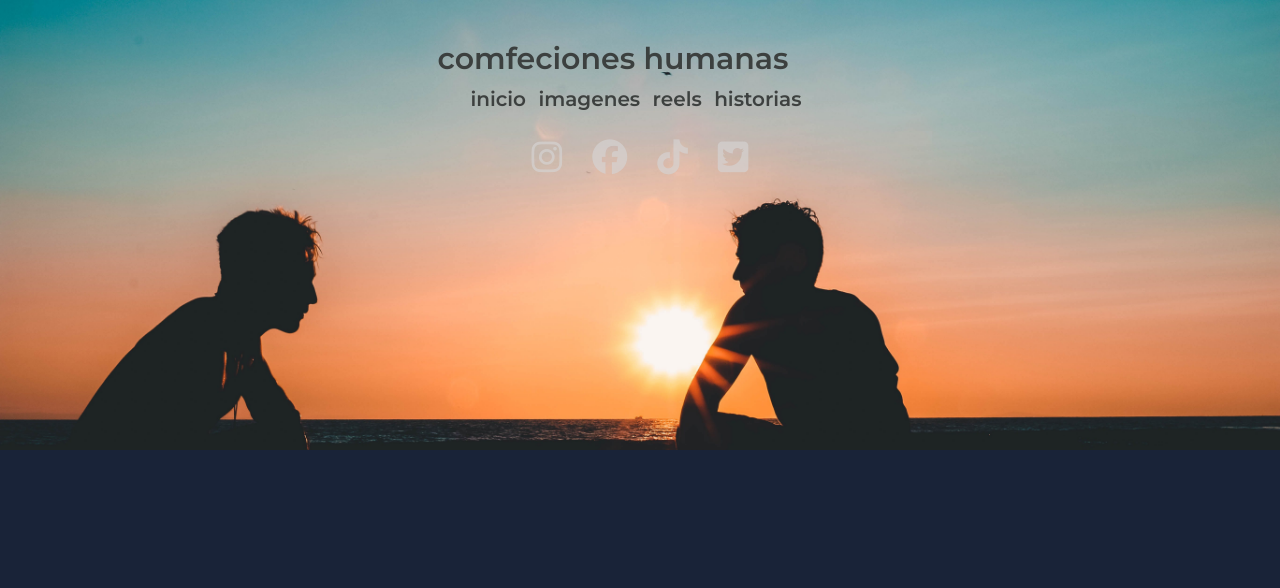
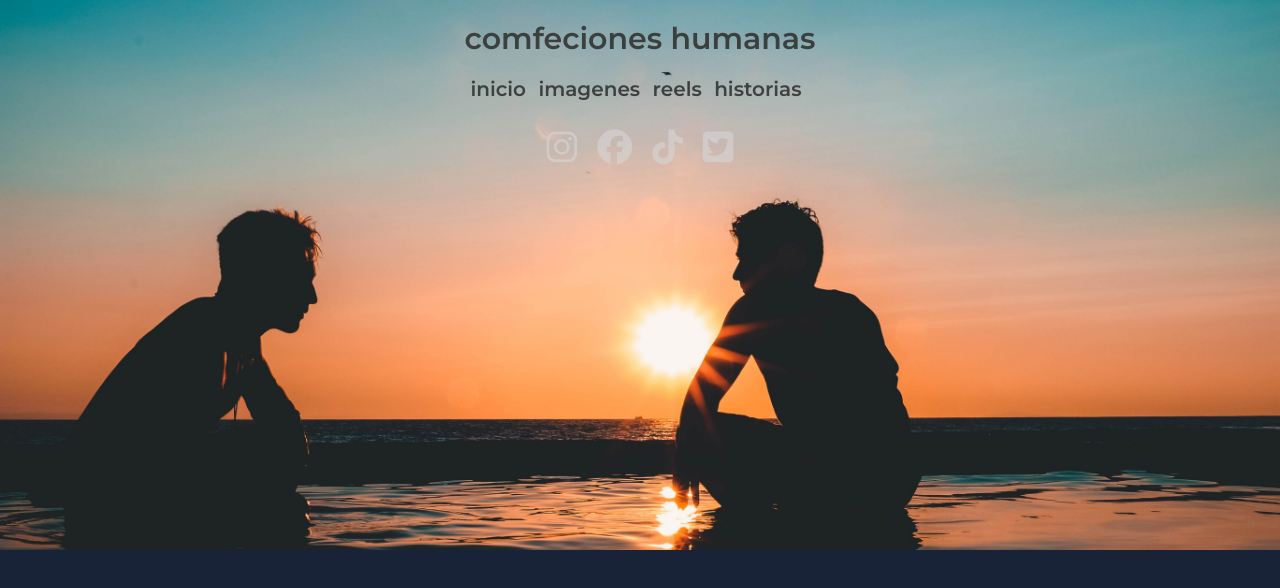
Before and after one commit to Jorgeluis02/proyecto-web-2, a plain HTML site: page index.html in a window 1280 px wide. Drawn offline with Linux system fonts and the light colour scheme.

Commit message:
git "commit -m "primer proyecto" git push

```diff
--- a/estiloscss/style.css
+++ b/estiloscss/style.css
@@ -12,16 +12,17 @@ body {
 }
  header {
     background: url('confiesa.jpg');
-    height: 450px;
+    height: 550px;
     background-repeat: no-repeat;
     background-size: cover;
  }
   section {
-    max-width: 1000px;
-    margin-left:  128px;
-    padding: 40px 30px 10px 0px;
     display:flex;
     justify-content: center;
+    /* max-width: 1000px;
+   margin-left:  120px; */
+    padding: 20px 0px;
+
 }
 
 section h1 {
@@ -56,8 +57,9 @@ nav :hover {
 .content {
     display: flex;
     justify-content: center;
-    gap: 30px;
+    gap: 20px;
     margin-top: 25px;
+    /* margin-left: 10px; */
 
 
 }
```
